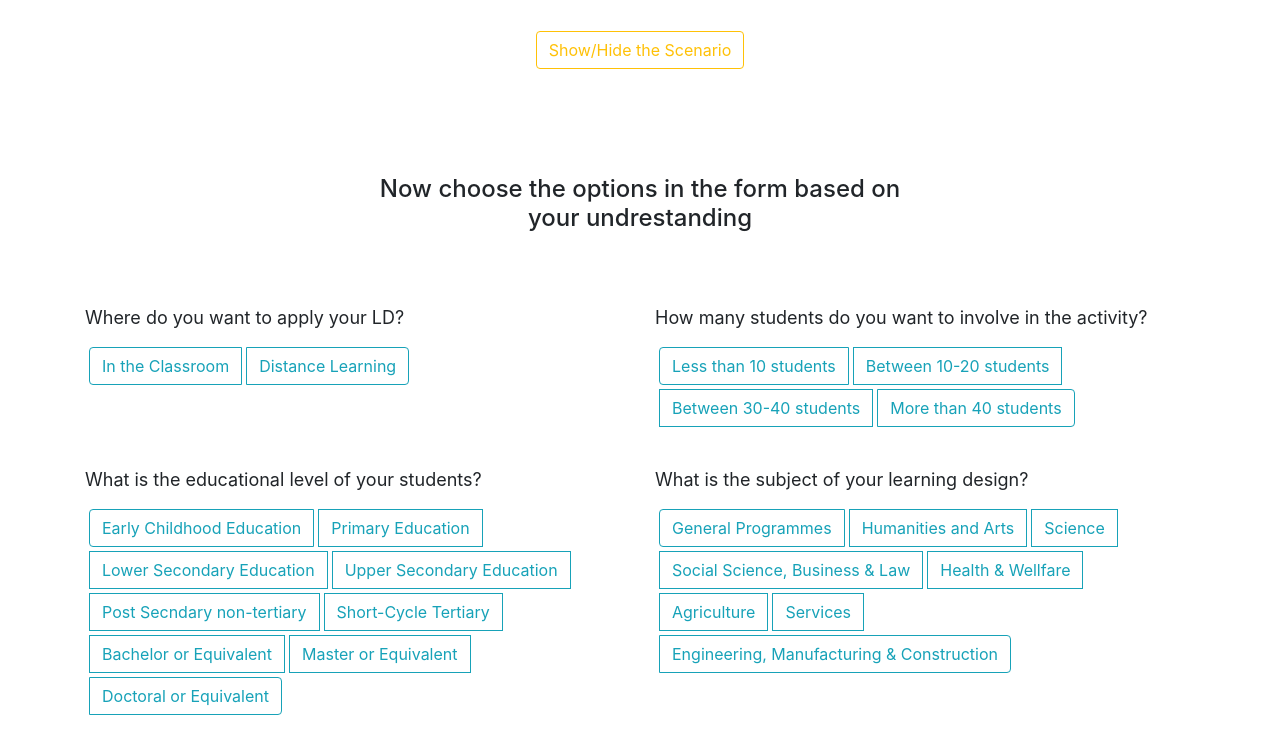
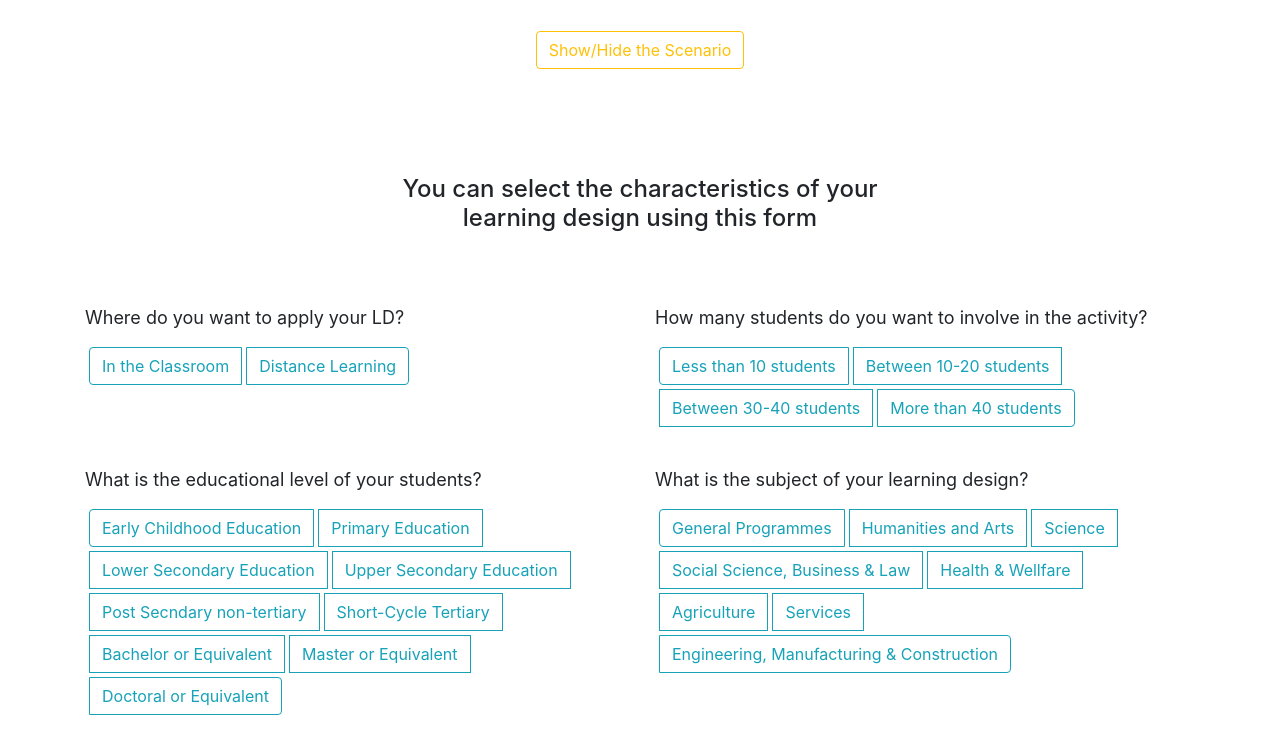
Before and after one commit to Manimit10/experiment-B1-baseline, a plain HTML site: page index.html in a window 1280 px wide. Shown: the part 65-800 px from the top of the page. Drawn offline with nearby package versions, Linux system fonts and the light colour scheme; files that its build step writes are made by us from their sources.

Commit message:
chnage topic of form in index file

```diff
--- a/index.html
+++ b/index.html
@@ -99,31 +99,13 @@
           </div>
         </div>
       </div>
-      <!-- <div class="row justify-content-center">
-        <div class="col-md-5 mt-4 pt-4">
-          <h4>This is Your Role Playing Scenario</h4>
-        </div>
-        <div class="row justify-content-center mt-2">
-          <div class="col-md-8">
-            <p class="text-justify">
-              You are a teacher in the faculty of <b>social science</b>. You know about PyramidApp and you want to
-              search for current LDs on the platform to find some hint about how to use PyramidApp to create
-              collaborative learning design. You just informed about a recommender system that suggests LDs based on
-              your context of teaching. Your next class is for <b>Master Degree</b> students to help them to
-              <b>remember</b> (based on Bloom’s taxonomy) the topics that were discussed earlier in class. Your class
-              will be conducted <b>online</b> due to Covid situation. You are expecting <b>around 8 to 9 students</b> to
-              attend your class. You want to design an activity that takes
-              <b>not more than 20 minutes and not less than 11 minutes</b> to complete.
-            </p>
-          </div>
-        </div>
-      </div> -->
 
+      <!-- End of Scenario -->
       <form style="margin-top: 90px" id="form" method="GET">
         <!-- first row -->
         <div class="row justify-content-center mb-5">
           <div class="col-md-6">
-            <h4 class="text-center">Now choose the options in the form based on your undrestanding</h4>
+            <h4 class="text-center">You can select the characteristics of your learning design using this form</h4>
           </div>
         </div>
         <div class="row top-buffer">
```
